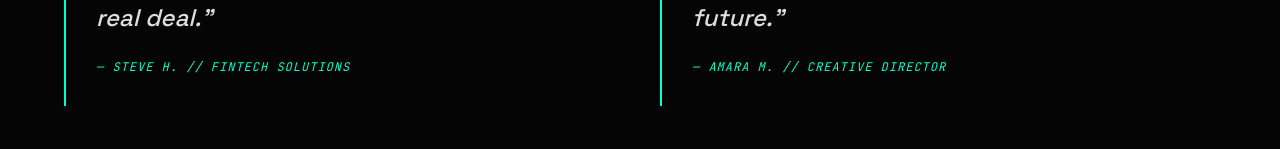
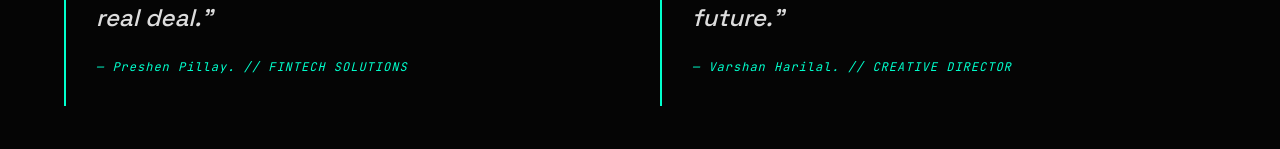
Before and after one commit to ST10378552/Template_Site, a React (Vite) app: page / in a window 1280 px wide. Shown: the part 2494-2643 px from the top of the page. Built offline with nearby package versions, Linux system fonts and the light colour scheme.

Commit message:
feat: add GA4 tracking and confirm favicon tags

```diff
--- a/index.html
+++ b/index.html
@@ -1,6 +1,15 @@
 <!DOCTYPE html>
 <html lang="en">
   <head>
+    <script async src="https://www.googletagmanager.com/gtag/js?id=G-48NE2FBG8C"></script>
+    <script>
+      window.dataLayer = window.dataLayer || [];
+      function gtag(){dataLayer.push(arguments);}
+      gtag('js', new Date());
+
+      gtag('config', 'G-48NE2FBG8C');
+    </script>
+
     <meta charset="UTF-8" />
     <link rel="icon" type="image/x-icon" href="/favicon.ico" />
     <link rel="apple-touch-icon" sizes="180x180" href="/apple-touch-icon.png" />
--- a/src/components/HomePage.jsx
+++ b/src/components/HomePage.jsx
@@ -149,11 +149,11 @@
         <div className="test-grid">
           <div className="test-card animate-on-scroll">
             <p>"The security level they provided gave us total peace of mind. These guys are the real deal."</p>
-            <cite>— STEVE H. // FINTECH SOLUTIONS</cite>
+            <cite>— Preshen Pillay. // FINTECH SOLUTIONS</cite>
           </div>
           <div className="test-card animate-on-scroll">
             <p>"Fastest turnaround I've seen in Durban. The site feels like it's from 5 years in the future."</p>
-            <cite>— AMARA M. // CREATIVE DIRECTOR</cite>
+            <cite>— Varshan Harilal. // CREATIVE DIRECTOR</cite>
           </div>
         </div>
       </section>
```
